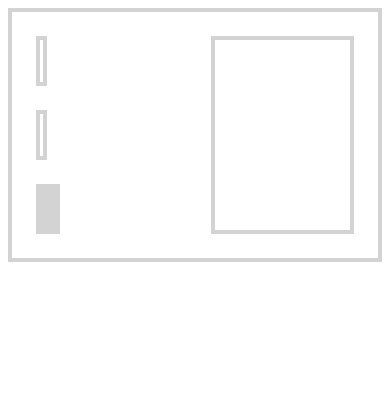
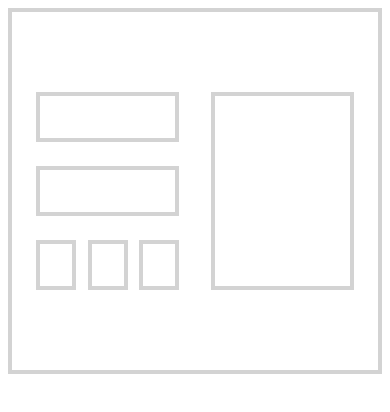
Before and after one commit to elpsycongr003/CSS-Best-Practices, a plain HTML site: page index.html in a window 390 px wide. Drawn offline with Linux system fonts and the light colour scheme.

Commit message:
finished the final layout made responsive

```diff
--- a/index.html
+++ b/index.html
@@ -19,8 +19,8 @@
             <div class="box box-tiny"></div>
           </div>
         </div>
+        <div class="box large-box"></div>
       </div>
-      <div class="box large-box"></div>
     </div>
   </body>
 </html>
--- a/style.css
+++ b/style.css
@@ -4,13 +4,15 @@
 
 .container {
   border: 4px solid lightgray;
-  padding: 24px 24px 0 24px;
-  display: flex;
-  justify-content: space-between;
+  padding: 80px 24px 80px 24px;
 }
 
 .row {
-
+  width: 100%;
+  max-width: 600px;
+  margin: 0 auto -24px auto;
+  display: flex;
+  justify-content: space-between;
 }
 
 .box {
```
